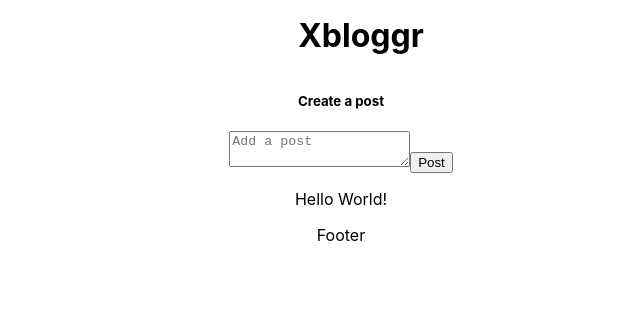
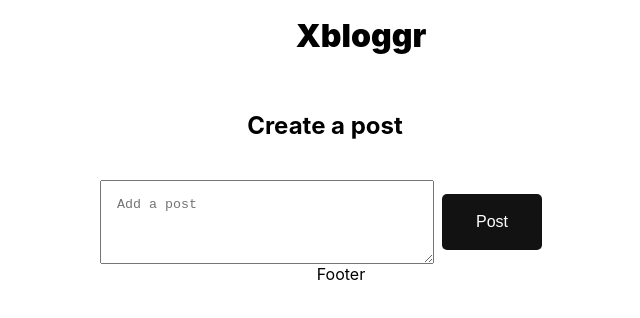
Before and after one commit to EmmaTheDev01/react_blogposting_app, a React (Create React App) app in the folder demoblog/: page / in a window 1280 px wide. Shown: the top 318 px of the page, without its empty margins (299-939 px from the left). Built offline with nearby package versions, Linux system fonts and the light colour scheme.

Commit message:
Initial commit

```diff
--- a/demoblog/src/Components/Blog.js
+++ b/demoblog/src/Components/Blog.js
@@ -1,20 +1,13 @@
-import React from 'react'
+import React,{useState} from 'react'
 import './styles.css'
+import BlogResult from './BlogResult';
+import PostBlog from './PostBlog';
 const Blog = () => {
+
   return (
     <div className='container'>
-        <div className='post_section'>
-            <h5>Create a post</h5>
-            <div className='inputs'>
-                <textarea className='post_text' placeholder='Add a post'></textarea>
-                <button className='post_btn'>Post</button>
-            </div>
-            <div className='read_section'>
-                <p className='post_content'>
-                    Hello World!
-                </p>
-            </div>
-        </div>
+        <PostBlog/>
+        <BlogResult/>
     </div>
   )
 }
--- /dev/null
+++ b/demoblog/src/Components/BlogResult.js
@@ -0,0 +1,13 @@
+import React, { useState } from "react";
+import './styles.css'
+
+const BlogResult = () => {
+    const [blog, setBlog] = useState([]);
+  return (
+    <div className="read_section">
+      <p className="post_content"></p>
+    </div>
+  );
+};
+
+export default BlogResult;
--- /dev/null
+++ b/demoblog/src/Components/PostBlog.js
@@ -0,0 +1,21 @@
+import React, { useState } from 'react'
+import Blog from './Blog';
+
+const PostBlog = () => {
+    const [text, setText] = useState("");
+    const handleSubmit = e =>{
+        e.preventDefault();
+        console.log(text)
+    }
+  return (
+    <div className='post_section'>
+    <h5>Create a post</h5>
+    <form className='inputs' onSubmit={handleSubmit}>
+        <textarea className='post_text' placeholder='Add a post' name='blog' onChange={ (e) => setText(e.target.value)}></textarea>
+        <button className='post_btn'>Post</button>
+    </form>
+</div>
+  )
+}
+
+export default PostBlog
--- a/demoblog/src/Components/styles.css
+++ b/demoblog/src/Components/styles.css
@@ -1,7 +1,5 @@
 .nav{
-    display: flex;
-    justify-content: center;
-    align-items: center;
+    display: block;
     width: 100%;
 }
 .nav-list{
@@ -10,5 +8,56 @@
 .nav-list li{
     list-style-type: none;
     font-size: 2rem;
-    font-weight: 700;
+    font-weight: 900;
 }
+.container{
+  display: flex;
+  justify-content: center;
+  align-items: center;
+  flex-wrap: wrap;
+}
+.post_section{
+
+    display: block;
+    width: 60%;
+}
+.post_section h5{
+    font-size: 1.5rem;
+
+}
+.inputs{
+    display: flex;
+    justify-content: center;
+    align-items: center;
+}
+.post_text{
+    width: 300px;
+    height: 50px;
+    padding: 1rem;
+}
+.post_btn{
+    width: 100px;
+    height: 56px;
+    cursor: pointer;
+    background-color: #121212 !important;
+    color: #fff;
+    font-size: 1rem;
+    font-weight: 500;
+    border: none;
+    margin: .5rem;
+    border-radius: 5px;
+}
+.post_btn:hover{
+    background-color: #fff !important;
+    color: #121212;
+    border: 1px solid #121212;
+}
+.post_content{
+    margin-left: auto;
+    margin-right: auto;
+    display: flex;
+    justify-content: center;
+    align-items: center;
+    width: 70%;
+    padding: 1rem;
+}
```
